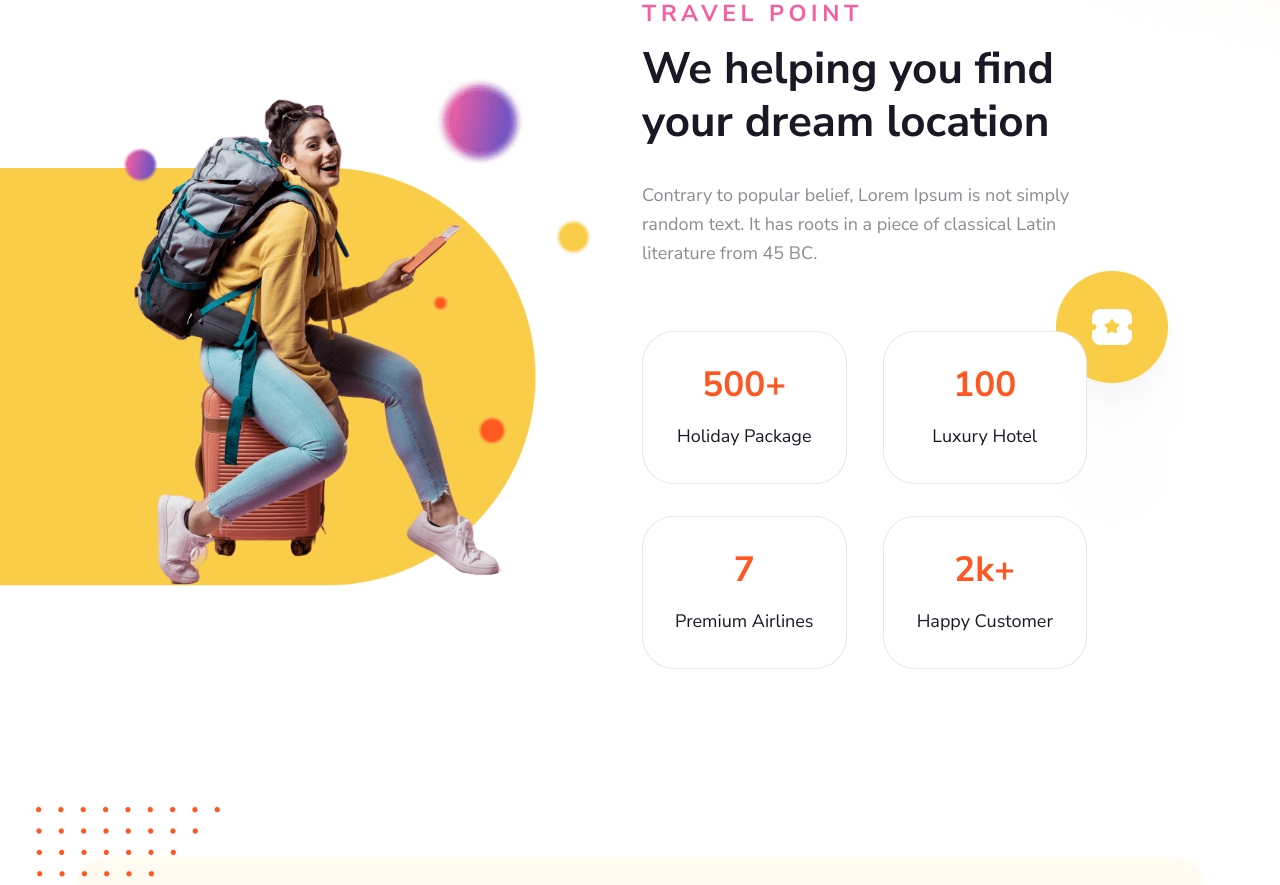
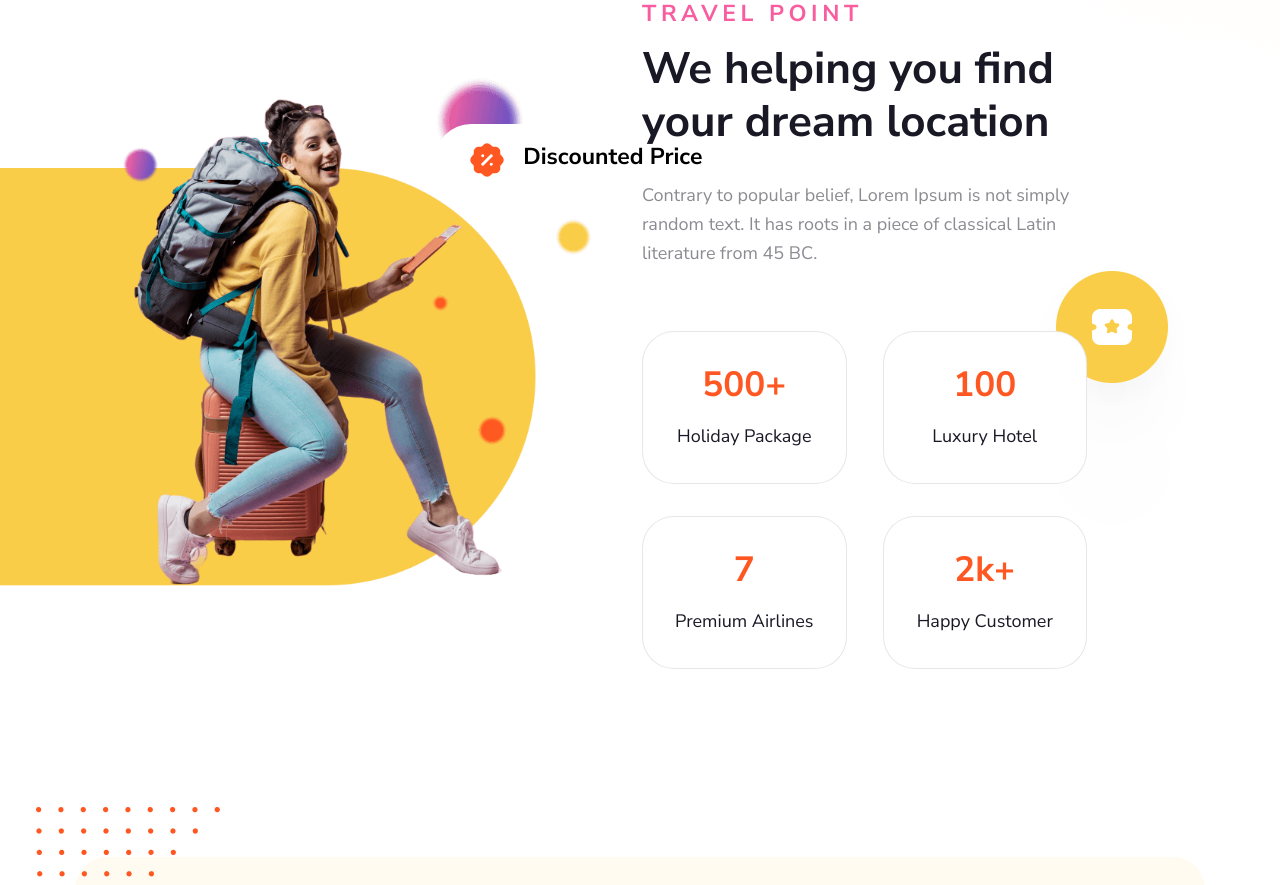
Before and after one commit to arunkumar0398/schbang-fe-assignment, a Next.js app: page / in a window 1280 px wide. Shown: the part 1800-2685 px from the top of the page. Built offline with nearby package versions, Linux system fonts and the light colour scheme.

Commit message:
chore: updated discount label to the section

```diff
--- a/app/components/travelPoint/TravelPoint.tsx
+++ b/app/components/travelPoint/TravelPoint.tsx
@@ -22,6 +22,11 @@ function TravelPoint() {
 							alt="Travel Image"
 							className={styles.services_image}
 						/>
+					</div>
+					<div className="absolute top-[18%] left-[34%] rounded-full bg-white py-[16px] px-[32px]">
+						<img src="/assets/discount.png" alt="discount logo" className="inline-block" />
+
+						<span className="inline-block text-[23px] ml-4 font-bold">Discounted Price</span>
 					</div>
 				</div>
 				<div className={styles.travel_point_right}>
```
Also changed, not shown: public/assets/discount.png (added).
